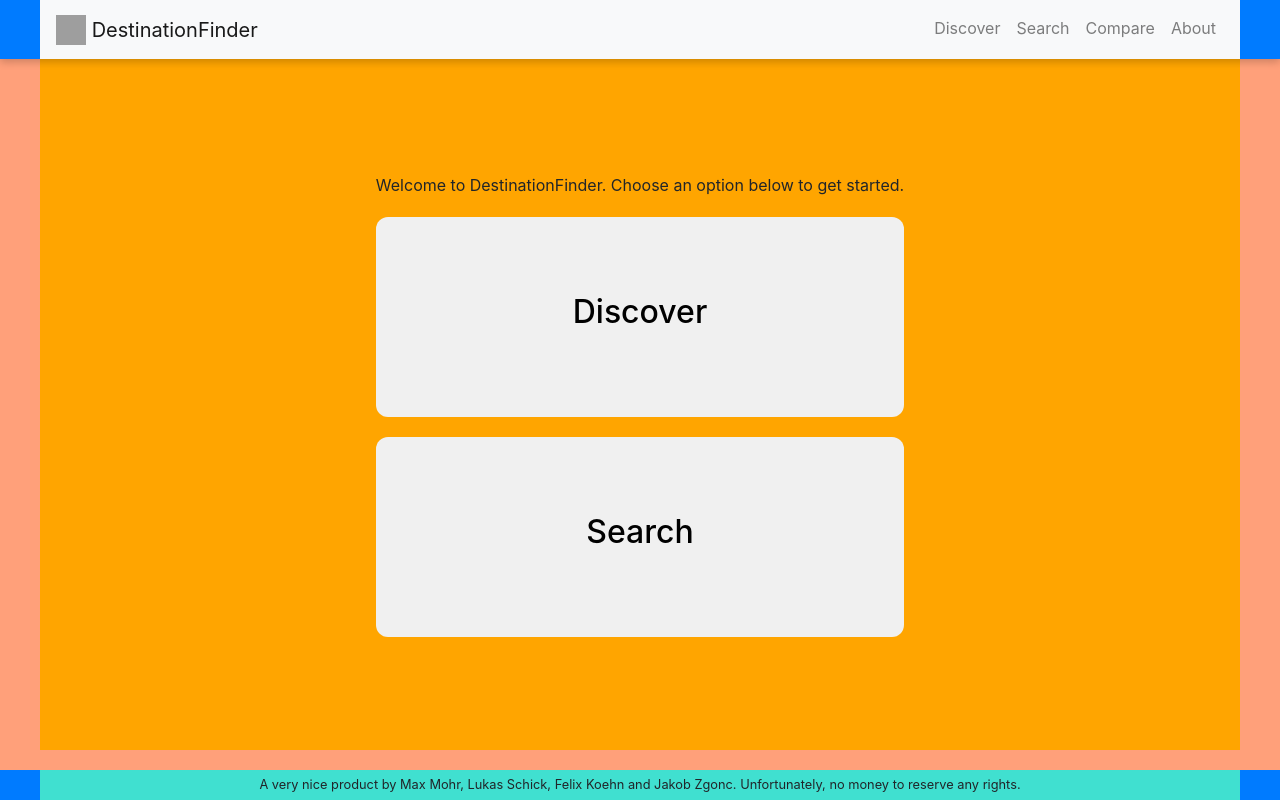
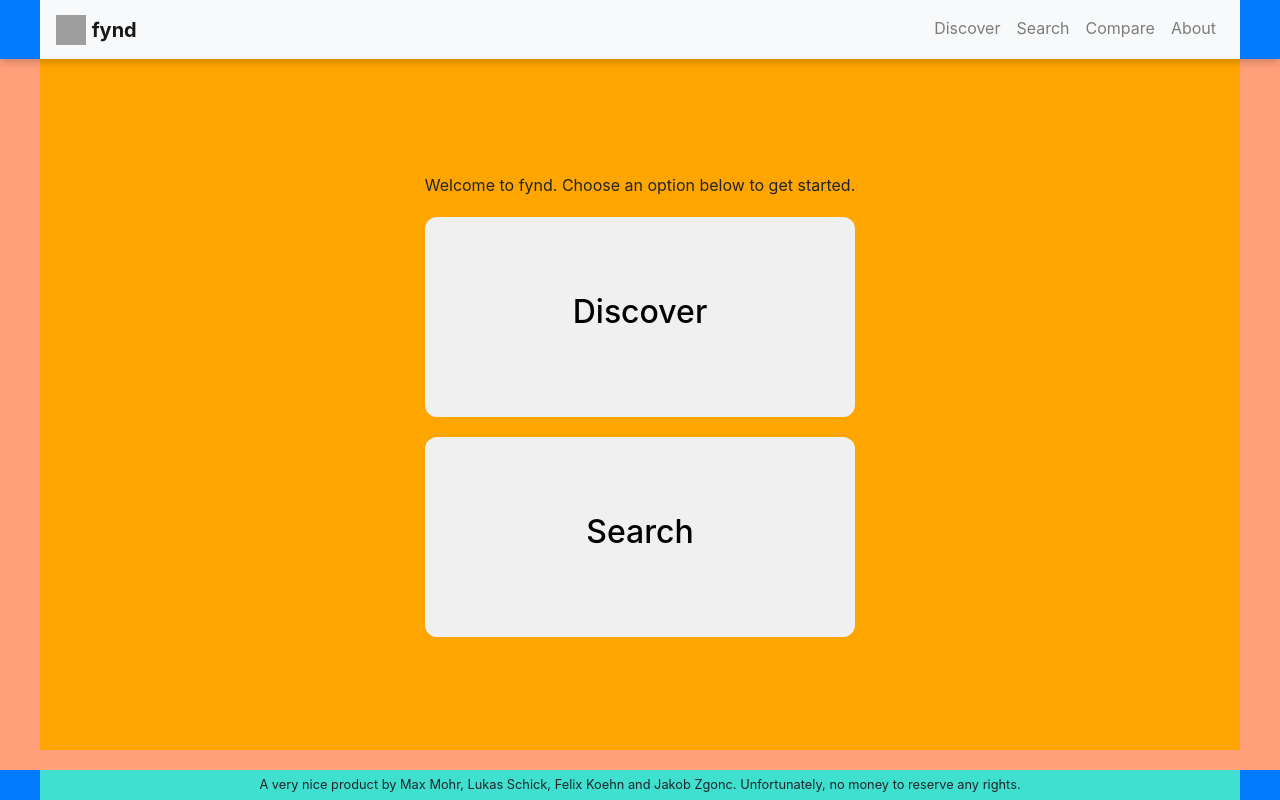
Before and after one commit to maxjmohr/fynd, a Django app: page / in a window 1280 px wide. Run offline with Django 4.2, Linux system fonts and the light colour scheme; some libraries are stand-ins or nearby versions; grey boxes are pictures that could not be loaded.

Commit message:
Rename to fynd

```diff
--- a/src/frontend/destination_search/templates/base.html
+++ b/src/frontend/destination_search/templates/base.html
@@ -32,7 +32,7 @@
                 <nav class="navbar navbar-expand-lg navbar-light bg-light">
                     <a class="navbar-brand" href="/">
                         <img src="https://www.svgrepo.com/show/58117/airplane-travelling-around-earth.svg" width="30" height="30" class="d-inline-block align-top" alt="">
-                        DestinationFinder
+                        <b>fynd</b>
                     </a>
                     <div class="collapse navbar-collapse" id="navbarNav">
                         <ul class="navbar-nav ml-auto">
--- a/src/frontend/destination_search/templates/home.html
+++ b/src/frontend/destination_search/templates/home.html
@@ -1,13 +1,13 @@
 {% extends "base.html" %}
 
 {% block title %}
-DestinationFinder
+fynd
 {% endblock %}
 
 {% block main %}
 
 <div class="home-overview-container">
-    <p class="intro-text">Welcome to DestinationFinder. Choose an option below to get started.</p>
+    <p class="intro-text">Welcome to fynd. Choose an option below to get started.</p>
 
     <div class="box-container">
         <a href="/discover" class="box">
```
